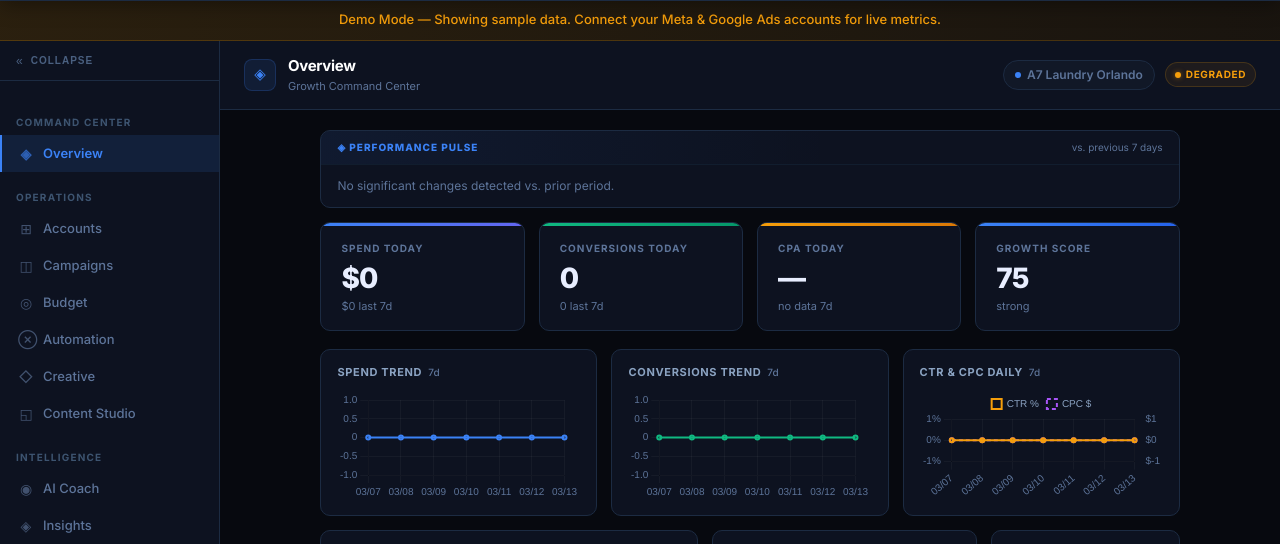
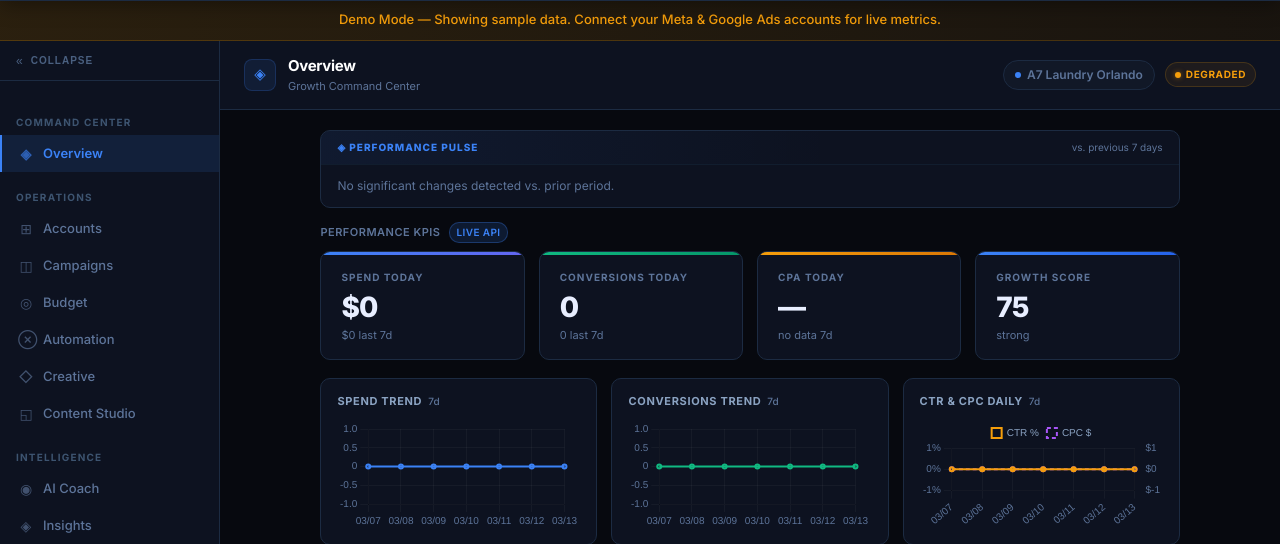
Before and after one commit to A7laundry/a7-intelligence-meta, a Flask app: page / in a window 1280 px wide; the page is wider, and only the part inside the window is pictured. Shown: the part 77-621 px from the top of that part. Run offline with Flask 3, Linux system fonts and the light colour scheme; data comes from the database, SQL or seed files in the repository; data that the repository does not hold is empty; some libraries are stand-ins or nearby versions.

Commit message:
feat: Phase 7+8 — honest UX, disable unimplemented platforms, kpi_source badge
Phase 7 (Misleading UI):
- Disable TikTok, LinkedIn, Pinterest, Google Display publishing options
  (add 'Coming Soon' label + disabled attribute) — endpoints return 404

Phase 8 (UX Honesty):
- Add kpi_source badge in KPI section header ('Live API' vs 'Nd cached')
- Badge shows data origin so users know if KPIs are live or from snapshots
- CSS: .cc-kpi-src-badge variants (live=blue, cached=green)

Co-Authored-By: Claude Sonnet 4.6 <noreply@anthropic.com>

```diff
--- a/app/static/css/dashboard.css
+++ b/app/static/css/dashboard.css
@@ -2633,6 +2633,37 @@ body.sidebar-collapsed .sidebar-toggle-icon { transform: rotate(180deg); }
 }
 
 /* KPI Hero Row */
+.cc-kpi-row-header {
+  display: flex;
+  align-items: center;
+  gap: 8px;
+  margin-bottom: 8px;
+}
+.cc-section-label {
+  font-size: 11px;
+  font-weight: 600;
+  color: var(--text-muted);
+  text-transform: uppercase;
+  letter-spacing: .5px;
+}
+.cc-kpi-src-badge {
+  font-size: 10px;
+  font-weight: 600;
+  padding: 2px 7px;
+  border-radius: 10px;
+  text-transform: uppercase;
+  letter-spacing: .4px;
+}
+.cc-kpi-src-badge.live {
+  background: rgba(59,130,246,.15);
+  color: #3b82f6;
+  border: 1px solid rgba(59,130,246,.3);
+}
+.cc-kpi-src-badge.cached {
+  background: rgba(16,185,129,.12);
+  color: #10b981;
+  border: 1px solid rgba(16,185,129,.25);
+}
 .cc-kpi-row {
   display: grid;
   grid-template-columns: repeat(4, 1fr);
--- a/app/templates/dashboard.html
+++ b/app/templates/dashboard.html
@@ -57,6 +57,10 @@
       </div>
 
       <!-- KPI Hero Row -->
+      <div class="cc-kpi-row-header">
+        <span class="cc-section-label">Performance KPIs</span>
+        <span class="cc-kpi-src-badge" id="ccKpiSourceBadge"></span>
+      </div>
       <div class="cc-kpi-row" id="ccKpiRow"></div>
 
       <!-- Trend Charts Row -->
@@ -694,10 +698,10 @@
           <select id="pubPlatform" class="pub-input" style="flex:1">
             <option value="instagram">Instagram</option>
             <option value="facebook">Facebook</option>
-            <option value="tiktok">TikTok</option>
-            <option value="linkedin">LinkedIn</option>
-            <option value="pinterest">Pinterest</option>
-            <option value="google_display">Google Display</option>
+            <option value="tiktok" disabled>TikTok (Coming Soon)</option>
+            <option value="linkedin" disabled>LinkedIn (Coming Soon)</option>
+            <option value="pinterest" disabled>Pinterest (Coming Soon)</option>
+            <option value="google_display" disabled>Google Display (Coming Soon)</option>
           </select>
           <select id="pubPostType" class="pub-input" style="flex:1">
             <option value="image_post">Image Post</option>
```
Also changed, not shown: app/static/js/dashboard.js.
